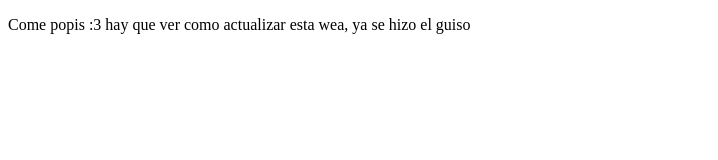
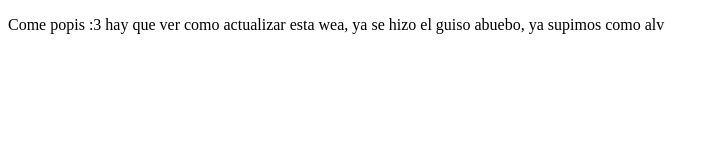
Before and after one commit to adpaginaweb/AD, a plain HTML site: page index.html in a window 1280 px wide. Shown: the whole page, without its empty margins (0-718 px from the left). Drawn offline with Linux system fonts and the light colour scheme.

Commit message:
Update index.html

```diff
--- a/index.html
+++ b/index.html
@@ -11,6 +11,7 @@
         Come popis :3
         hay que ver como actualizar esta wea,
         ya se hizo el guiso
+        abuebo, ya supimos como alv
     </p>
 </body>
 </html>
```
